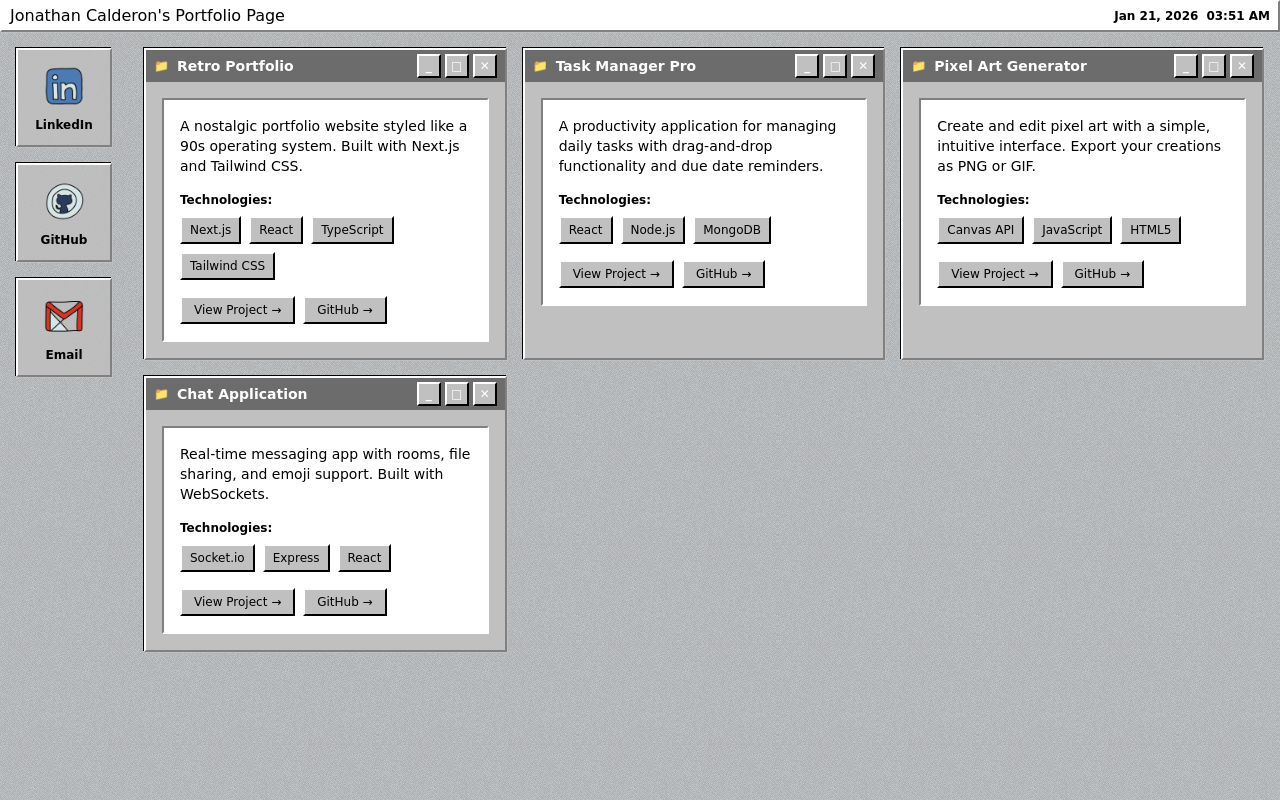
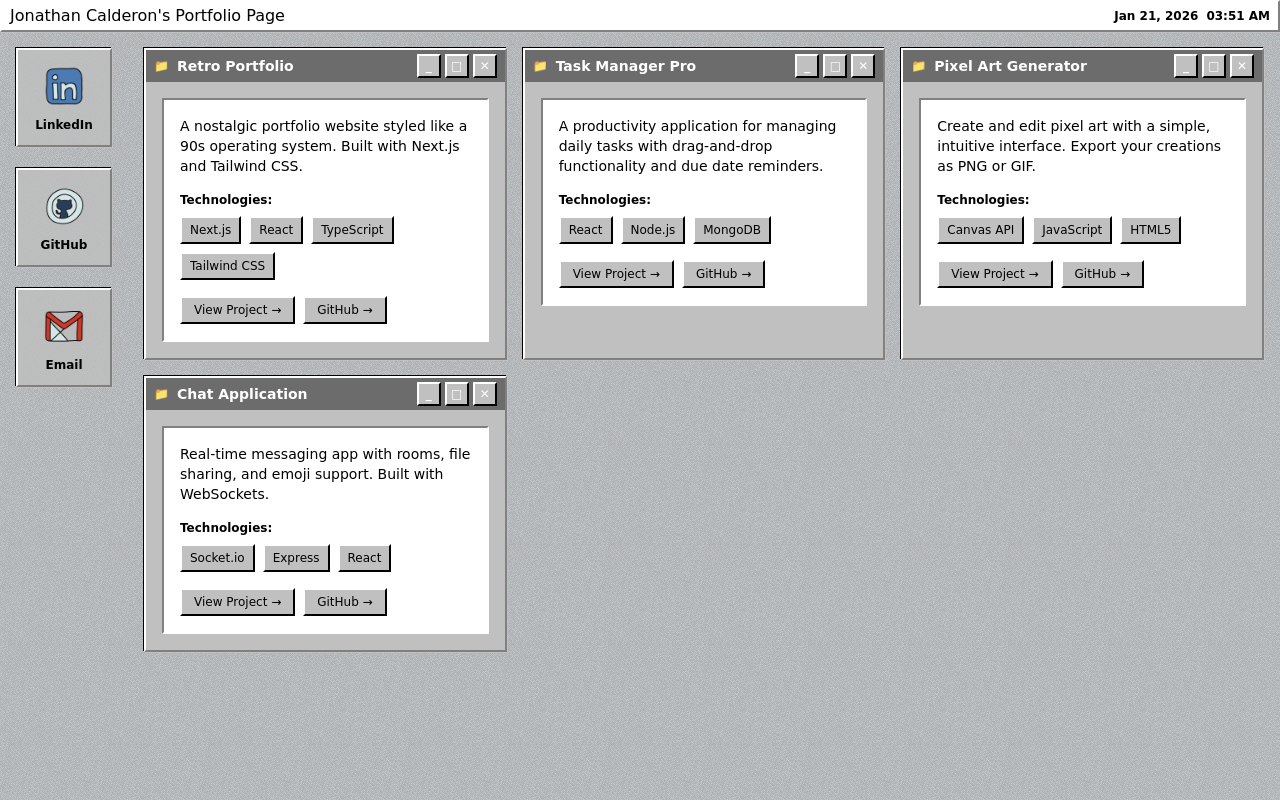
Before and after one commit to Jonathan1600/retro-portfolio, a Next.js app: page / in a window 1280 px wide. Built offline with nearby package versions, Linux system fonts and the light colour scheme.

Commit message:
Added window and icon dragging to mimic a desktop icon or window

```diff
--- a/src/app/page.tsx
+++ b/src/app/page.tsx
@@ -1,6 +1,6 @@
 "use client";
 
-import { useState } from "react";
+import { useState, useEffect, useRef } from "react";
 
 interface Project {
   id: number;
@@ -74,6 +74,8 @@ const desktopIcons = [
 export default function HomePage() {
   const [activeWindow, setActiveWindow] = useState<number | null>(null);
   const [toast, setToast] = useState<string | null>(null);
+  const [iconPositions, setIconPositions] = useState<Record<string, { x: number; y: number }>>({});
+  const [windowPositions, setWindowPositions] = useState<Record<number, { x: number; y: number }>>({});
 
   const copyEmail = async (e?: React.MouseEvent) => {
     if (e) {
@@ -111,37 +113,23 @@ export default function HomePage() {
           })}
         </div>
       </header>
-      <section className="flex flex-1 overflow-auto">
-        <div className="flex flex-col gap-4 p-4">
-          {desktopIcons.map((icon) => (
-            <a
+      <section className="relative flex flex-1 overflow-auto">
+        <div className="absolute left-4 top-4 z-50" style={{ width: "96px" }}>
+          {desktopIcons.map((icon, index) => (
+            <DraggableIcon
               key={icon.id}
-              href={icon.href}
-              target="_blank"
-              rel="noopener noreferrer"
-              onClick={async (e) => {
-                if (icon.id === "email") {
-                  await copyEmail(e);
-                }
+              icon={icon}
+              initialY={index * 120}
+              position={iconPositions[icon.id]}
+              onPositionChange={(x, y) => {
+                setIconPositions((prev) => ({ ...prev, [icon.id]: { x, y } }));
               }}
-              className="window-border flex w-24 flex-col items-center gap-2 bg-[#c0c0c0]/80 p-3 text-xs font-bold text-black transition hover:-translate-y-1 hover:shadow-[0_4px_0_0_#7a7a7a]"
-            >
-              <span className="flex h-12 w-12 items-center justify-center text-lg">
-                {icon.icon.endsWith(".png") ? (
-                  <img
-                    src={icon.icon}
-                    alt={`${icon.label} icon`}
-                    className="h-10 w-10 object-contain"
+              onEmailClick={copyEmail}
             />
-                ) : (
-                  icon.icon
-                )}
-              </span>
-              <span className="text-center leading-tight">{icon.label}</span>
-            </a>
           ))}
         </div>
-        <div className="flex-1 overflow-auto p-4">
+        <div className="flex-1 overflow-auto p-4 ml-32">
+          <div className="relative min-h-full">
             <div className="grid grid-cols-1 gap-4 md:grid-cols-2 lg:grid-cols-3">
               {projects.map((project) => (
                 <ProjectWindow
@@ -150,8 +138,13 @@ export default function HomePage() {
                   isActive={activeWindow === project.id}
                   onActivate={() => setActiveWindow(project.id)}
                   onClose={() => setActiveWindow(null)}
+                  position={windowPositions[project.id]}
+                  onPositionChange={(x, y) => {
+                    setWindowPositions((prev) => ({ ...prev, [project.id]: { x, y } }));
+                  }}
                 />
               ))}
+            </div>
           </div>
         </div>
       </section>
@@ -165,11 +158,139 @@ export default function HomePage() {
   );
 }
 
+interface DraggableIconProps {
+  icon: { id: string; label: string; href: string; icon: string };
+  initialY: number;
+  position?: { x: number; y: number };
+  onPositionChange: (x: number, y: number) => void;
+  onEmailClick: (e?: React.MouseEvent) => void;
+}
+
+function DraggableIcon({
+  icon,
+  initialY,
+  position,
+  onPositionChange,
+  onEmailClick,
+}: DraggableIconProps) {
+  const [isDragging, setIsDragging] = useState(false);
+  const [dragOffset, setDragOffset] = useState({ x: 0, y: 0 });
+  const [hasMoved, setHasMoved] = useState(false);
+  const iconRef = useRef<HTMLAnchorElement>(null);
+  const startPosRef = useRef({ x: 0, y: 0 });
+  const clickAllowedRef = useRef(true);
+
+  useEffect(() => {
+    if (isDragging) {
+      const handleMouseMove = (e: MouseEvent) => {
+        const sectionElement = iconRef.current?.closest("section");
+        const sectionRect = sectionElement?.getBoundingClientRect();
+        if (sectionRect) {
+          const distance = Math.sqrt(
+            Math.pow(e.clientX - startPosRef.current.x, 2) +
+            Math.pow(e.clientY - startPosRef.current.y, 2)
+          );
+          if (distance > 5) {
+            setHasMoved(true);
+            clickAllowedRef.current = false;
+          }
+          if (hasMoved || distance > 5) {
+            const x = e.clientX - sectionRect.left - dragOffset.x;
+            const y = e.clientY - sectionRect.top - dragOffset.y;
+            onPositionChange(x, y);
+          }
+        }
+      };
+
+      const handleMouseUp = () => {
+        setIsDragging(false);
+        setTimeout(() => {
+          setHasMoved(false);
+          clickAllowedRef.current = true;
+        }, 100);
+      };
+
+      window.addEventListener("mousemove", handleMouseMove);
+      window.addEventListener("mouseup", handleMouseUp);
+
+      return () => {
+        window.removeEventListener("mousemove", handleMouseMove);
+        window.removeEventListener("mouseup", handleMouseUp);
+      };
+    }
+  }, [isDragging, dragOffset, onPositionChange, hasMoved]);
+
+  const handleMouseDown = (e: React.MouseEvent) => {
+    e.preventDefault()
+    e.stopPropagation();
+    if (e.button !== 0) return;
+    startPosRef.current = { x: e.clientX, y: e.clientY };
+    clickAllowedRef.current = true;
+    const rect = iconRef.current?.getBoundingClientRect();
+    const sectionElement = iconRef.current?.closest("section");
+    const sectionRect = sectionElement?.getBoundingClientRect();
+    if (rect && sectionRect) {
+      const currentX = position ? position.x : 0;
+      const currentY = position ? position.y : initialY;
+      setDragOffset({
+        x: e.clientX - sectionRect.left - currentX,
+        y: e.clientY - sectionRect.top - currentY,
+      });
+      setIsDragging(true);
+      setHasMoved(false);
+    }
+  };
+
+  const handleClick = async (e: React.MouseEvent) => {
+    if (!clickAllowedRef.current || hasMoved) {
+      e.preventDefault();
+      e.stopPropagation();
+      return;
+    }
+    if (icon.id === "email") {
+      e.preventDefault();
+      onEmailClick(e);
+    }
+  };
+
+  const style = position
+    ? { position: "absolute" as const, left: `${position.x}px`, top: `${position.y}px`, zIndex: 50 }
+    : { position: "absolute" as const, left: "0px", top: `${initialY}px`, zIndex: 50 };
+
+  return (
+    <a
+      ref={iconRef}
+      href={icon.href}
+      target="_blank"
+      rel="noopener noreferrer"
+      onClick={handleClick}
+      onMouseDown={handleMouseDown}
+      className={`window-border flex w-24 flex-col items-center gap-2 bg-[#c0c0c0]/80 p-3 text-xs font-bold text-black transition hover:-translate-y-1 hover:shadow-[0_4px_0_0_#7a7a7a] ${isDragging ? "cursor-grabbing" : "cursor-grab"}`}
+      style={style}
+    >
+      <span className="flex h-12 w-12 items-center justify-center text-lg pointer-events-none">
+        {icon.icon.endsWith(".png") ? (
+          <img
+            src={icon.icon}
+            alt={`${icon.label} icon`}
+            className="h-10 w-10 object-contain"
+          />
+        ) : (
+          icon.icon
+        )}
+      </span>
+      <span className="text-center leading-tight pointer-events-none">{icon.label}</span>
+    </a>
+  );
+}
+
 interface ProjectWindowProps {
   project: Project;
   isActive: boolean;
   onActivate: () => void;
   onClose: () => void;
+  position?: { x: number; y: number };
+  onPositionChange: (x: number, y: number) => void;
 }
 
 function ProjectWindow({
@@ -177,22 +298,78 @@ function ProjectWindow({
   isActive,
   onActivate,
   onClose,
+  position,
+  onPositionChange,
 }: ProjectWindowProps) {
   const [minimized, setMinimized] = useState(false);
+  const [isDragging, setIsDragging] = useState(false);
+  const [dragOffset, setDragOffset] = useState({ x: 0, y: 0 });
+  const windowRef = useRef<HTMLDivElement>(null);
+
+  useEffect(() => {
+    if (isDragging) {
+      const handleMouseMove = (e: MouseEvent) => {
+        const sectionElement = windowRef.current?.closest("section");
+        const sectionRect = sectionElement?.getBoundingClientRect();
+        if (sectionRect) {
+          const x = e.clientX - sectionRect.left - dragOffset.x;
+          const y = e.clientY - sectionRect.top - dragOffset.y;
+          onPositionChange(x, y);
+        }
+      };
+
+      const handleMouseUp = () => {
+        setIsDragging(false);
+      };
+
+      window.addEventListener("mousemove", handleMouseMove);
+      window.addEventListener("mouseup", handleMouseUp);
+
+      return () => {
+        window.removeEventListener("mousemove", handleMouseMove);
+        window.removeEventListener("mouseup", handleMouseUp);
+      };
+    }
+  }, [isDragging, dragOffset, onPositionChange]);
 
   if (minimized) {
     return null;
   }
 
+  const handleTitleBarMouseDown = (e: React.MouseEvent) => {
+    if (e.button !== 0) return; // Only left mouse button
+    e.stopPropagation();
+    const rect = windowRef.current?.getBoundingClientRect();
+    const sectionElement = windowRef.current?.closest("section");
+    const sectionRect = sectionElement?.getBoundingClientRect();
+    if (rect && sectionRect) {
+      const currentX = position ? position.x : rect.left - sectionRect.left;
+      const currentY = position ? position.y : rect.top - sectionRect.top;
+      setDragOffset({
+        x: e.clientX - sectionRect.left - currentX,
+        y: e.clientY - sectionRect.top - currentY,
+      });
+      setIsDragging(true);
+      onActivate();
+    }
+  };
+
+  const style = position
+    ? { position: "absolute" as const, left: `${position.x}px`, top: `${position.y}px`, width: "400px" }
+    : undefined;
+
   return (
     <div
-      className={`window-border bg-[#c0c0c0] ${isActive ? "z-40" : "z-10"} cursor-pointer`}
+      ref={windowRef}
+      className={`window-border bg-[#c0c0c0] ${isActive ? "z-40" : "z-10"} ${isDragging ? "cursor-grabbing" : ""}`}
       onClick={onActivate}
+      style={style}
     >
       <div
         className={`${
           isActive ? "bg-windows-blue" : "bg-ps1-dark-grey"
-        } flex items-center justify-between px-2 py-1 text-sm font-bold text-white`}
+        } flex items-center justify-between px-2 py-1 text-sm font-bold text-white ${isDragging ? "cursor-grabbing" : "cursor-grab"}`}
+        onMouseDown={handleTitleBarMouseDown}
       >
         <div className="flex items-center gap-2">
           <span className="text-xs">📁</span>
```
Lines whose indentation alone changed are shown as unchanged.
